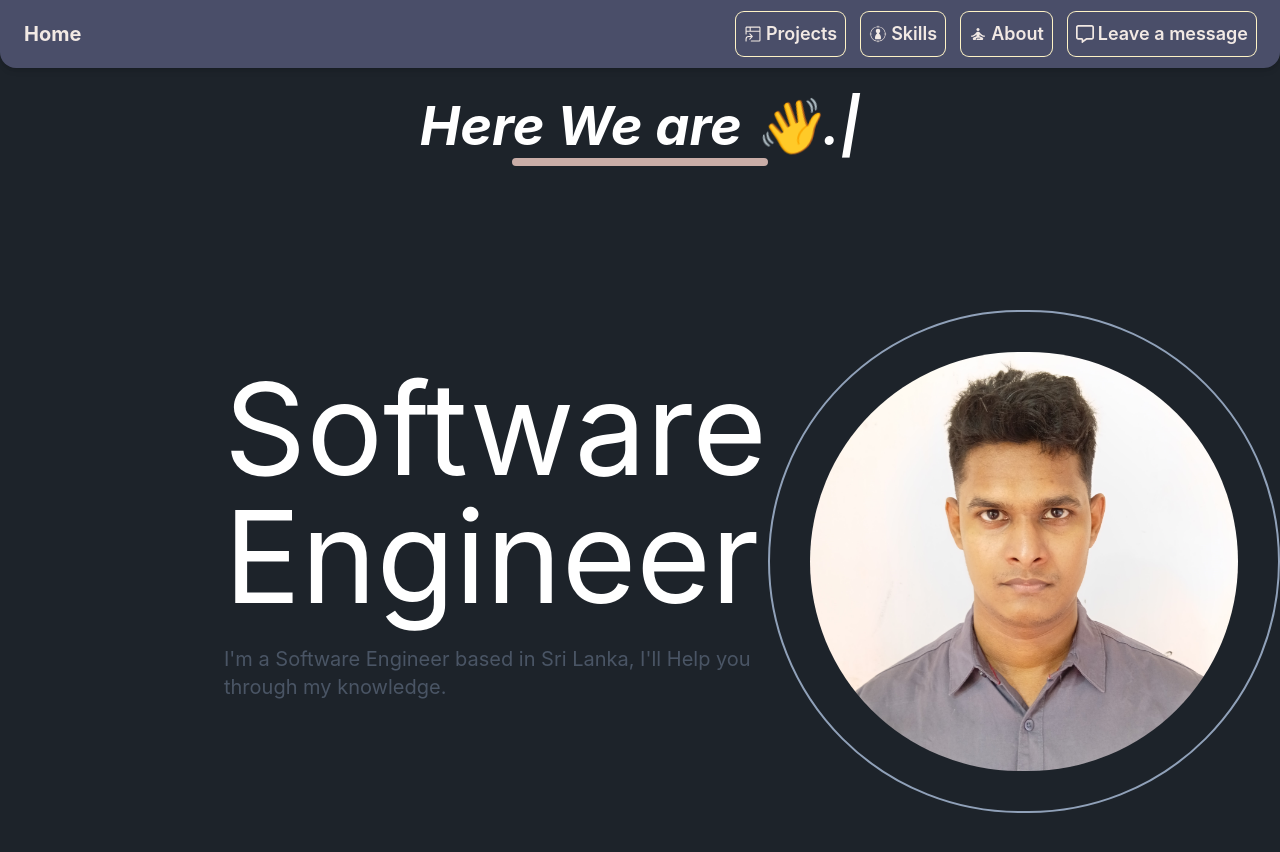
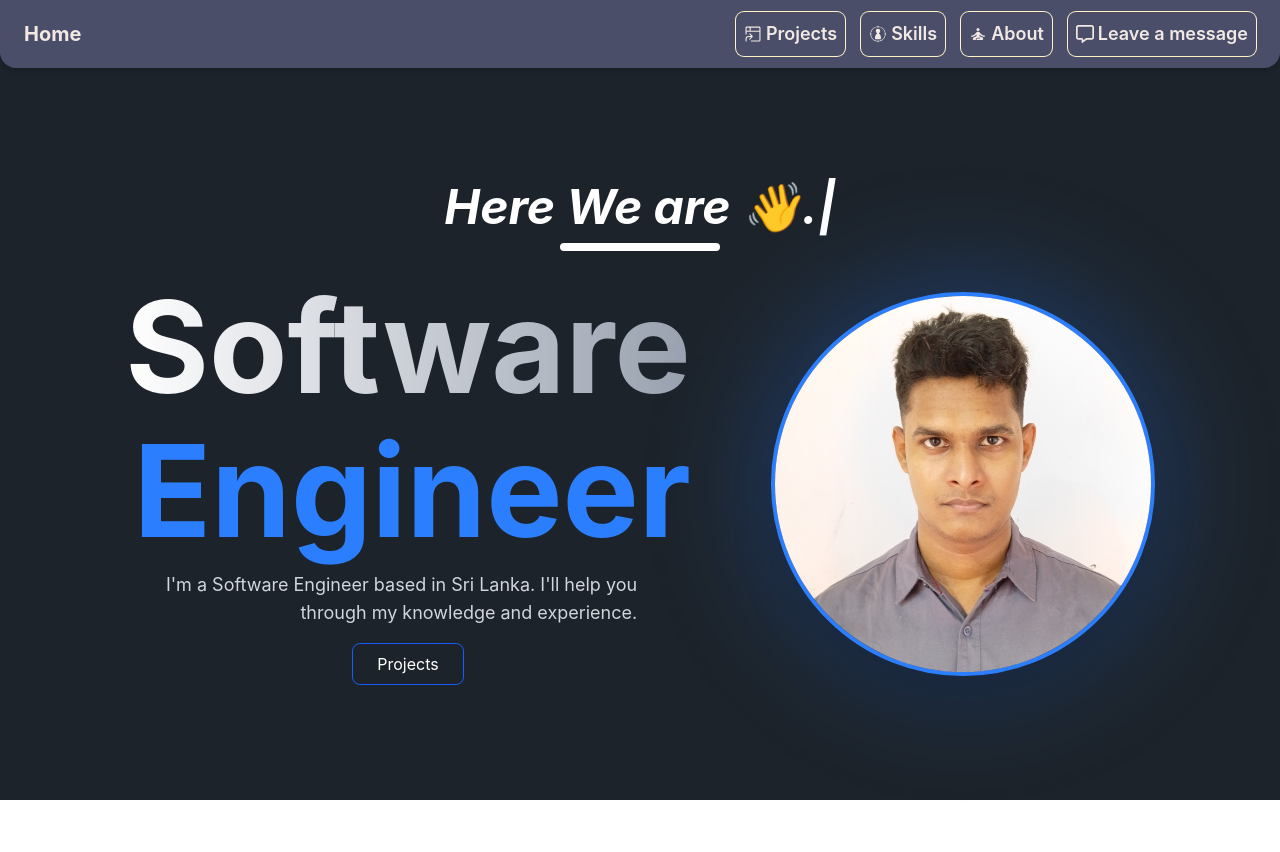
Before and after one commit to Nasmiahmd/Portfolio, a React (Vite) app in the folder frontend/: page / in a window 1280 px wide. Shown: the top 852 px of the page. After the commit the page ends 800 px from the top, so only its background shows below. Built offline with nearby package versions, Linux system fonts and the light colour scheme.

Commit message:
Doing some optimizations

```diff
--- a/frontend/src/pages/Homepage.jsx
+++ b/frontend/src/pages/Homepage.jsx
@@ -1,44 +1,66 @@
 import React from "react";
-import Navbar from "../components/Navbar";
+import { TypeAnimation } from "react-type-animation";
 import nasmiPic from "../assets/nasmi-pic.jpg";
-import { TypeAnimation } from "react-type-animation";
-
+import {Link} from "react-router";
 const Homepage = () => {
   return (
-    <>
-      <div className="min-h-screen">
-        <h1 className="text-center pt-7 text-xl sm:text-2xl md:text-4xl font-bold italic">
+    <div
+      className="min-h-screen flex flex-col items-center justify-center"
+      style={{ minHeight: 'calc(100vh - 68px)' }}
+    >
+      {/* Typing Animation */}
+      <div className="text-center mb-8">
+        <h1 className="text-2xl sm:text-3xl md:text-5xl font-bold italic">
           <TypeAnimation
             sequence={[
-              // Same substring at the start will only be typed out once, initially
-              "Hey folks, My self Nasmi.",
-              1500, // wait 1s before replacing "Mice" with "Hamsters"
+              "Hey folks, Myself Nasmi.",
+              1500,
               "Here We are 👋.",
               1500,
             ]}
             wrapper="span"
             speed={40}
-            style={{ fontSize: "1.5em", display: "inline-block" }}
+            style={{ fontSize: "1em", display: "inline-block" }}
             repeat={Infinity}
           />
         </h1>
-        <hr className="max-w-3xs mx-auto text-heading-hr border-4 mt-0.5 rounded-2xl " />
-        <div className="mt-12 xl:mt-28 flex flex-col-reverse xl:flex-row max-w-full mx-auto items-center xl:justify-between px-6 xl:px-0 gap-8 xl:gap-0">
-          <div className="text-center xl:text-left ps-0 xl:ps-56">
-            <h2 className="text-5xl sm:text-7xl xl:text-9xl hover:text-shadow-sm hover:text-shadow-amber-100 hover:animate-bounce transition-shadow duration-75">Software</h2>
-            <h2 className="text-5xl sm:text-7xl xl:text-9xl hover:text-shadow-sm hover:text-shadow-amber-300 hover:animate-pulse transition-shadow duration-75">Engineer</h2>
-            <p className="text-base sm:text-xl text-gray-600 hover:text-white max-w-2xl mx-auto py-6 text-wrap">
-              I'm a Software Engineer based in Sri Lanka, I'll Help you through my knowledge.
+        <hr className="w-32 sm:w-40 mx-auto border-4 mt-3 rounded-full border-gradient-to-r from-purple-500 to-pink-500" />
+      </div>
+
+      {/* Content Container */}
+      <div className="container mx-auto px-4">
+        <div className="flex flex-col-reverse lg:flex-row items-center justify-center gap-12 lg:gap-20">
+
+          {/* Left Side - Text */}
+          <div className="text-center lg:text-right space-y-4">
+            <h2 className="text-6xl sm:text-7xl md:text-8xl lg:text-9xl font-bold bg-gradient-to-r from-white to-gray-400 bg-clip-text text-transparent">
+              Software
+            </h2>
+            <h2 className="text-6xl sm:text-7xl md:text-8xl lg:text-9xl font-bold text-blue-500">
+              Engineer
+            </h2>
+            <p className="text-base sm:text-lg text-gray-300 max-w-lg mx-auto lg:mx-0">
+              I'm a Software Engineer based in Sri Lanka. I'll help you through my knowledge and experience.
             </p>
+            <div className="flex gap-4 justify-center">
+              <Link to={"/projects"}><button className="px-6 py-2 border border-blue-600 rounded-lg hover:bg-blue-600/20 transition-all hover:scale-105">
+                Projects
+              </button></Link>
+            </div>
           </div>
-          <img
-            className="mx-auto w-64 h-64 sm:w-80 sm:h-80 xl:w-auto xl:h-auto xl:max-w-lg xl:max-h-lg mt-8 rounded-full p-6 xl:p-10 border-2 border-slate-400 hover:ring-2 transition-all duration-500 object-cover"
-            src={nasmiPic}
-            alt="Nasmi's Picture"
-          />
+
+          {/* Right Side - Image */}
+          <div className="relative">
+            <div className="absolute inset-0 bg-blue-500 rounded-full blur-3xl opacity-20 animate-pulse"></div>
+            <img
+              className="relative w-64 h-64 sm:w-72 sm:h-72 md:w-80 md:h-80 lg:w-96 lg:h-96 rounded-full object-cover border-4 border-blue-500 shadow-2xl hover:scale-105 transition-all duration-500"
+              src={nasmiPic}
+              alt="Nasmi's Picture"
+            />
+          </div>
         </div>
       </div>
-    </>
+    </div>
   );
 };
 
```
Also changed, not shown: 1 other file (tests, documents, lock files or other folders).
